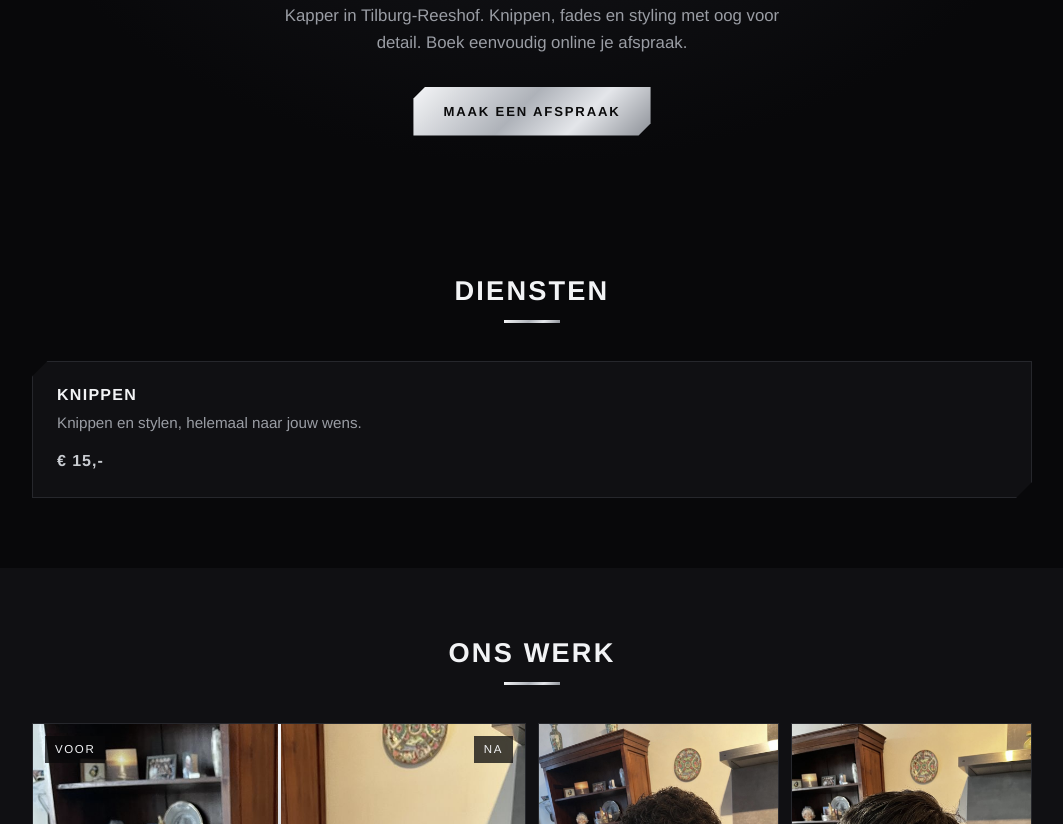
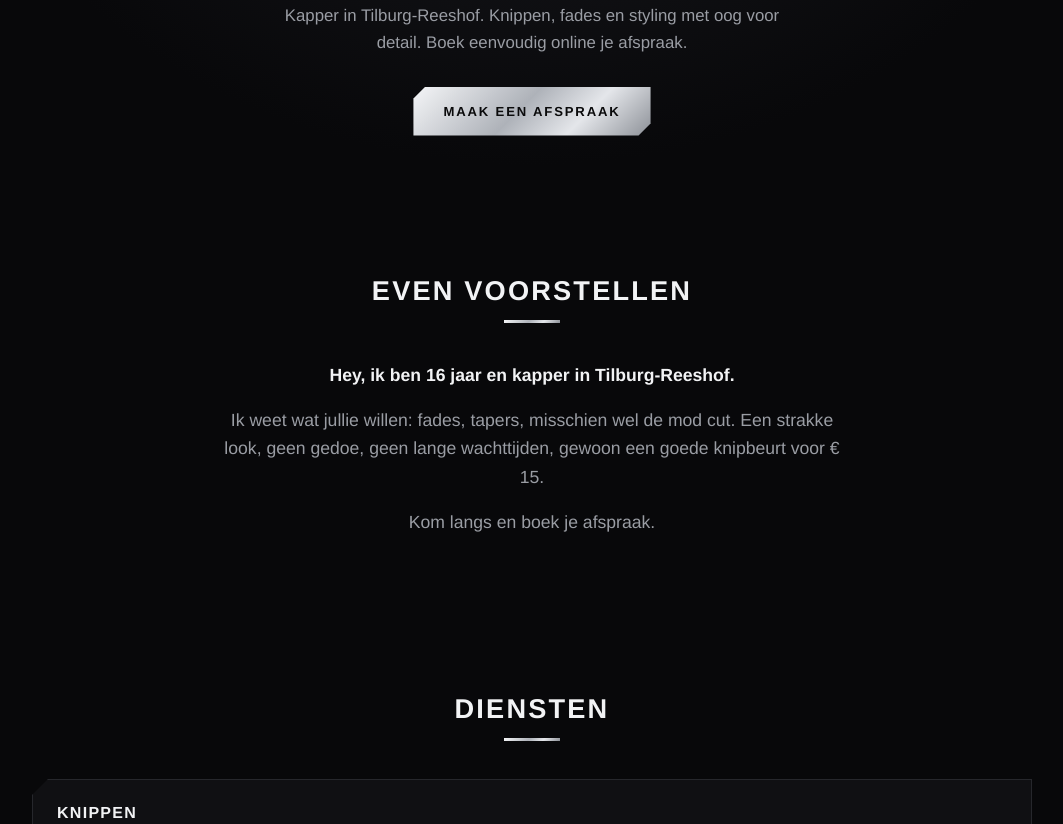
Before and after one commit to guardonekapper/guardonekapper.github.io, a plain HTML site: page index.html in a window 1280 px wide. Shown: the part 589-1413 px from the top of the page, without its empty margins (108-1171 px from the left). Drawn offline with Linux system fonts and the light colour scheme; a script that the page names is missing.

Commit message:
Voorstelblok 'Even voorstellen' toegevoegd
Co-Authored-By: Claude Sonnet 5.5 <noreply@anthropic.com>
Claude-Session: https://claude.ai/code/session_01PbxzG6sVLcguxukQEFBSys

```diff
--- a/index.html
+++ b/index.html
@@ -39,6 +39,9 @@
   .hero h1{font-size:clamp(1.6rem,5vw,2.8rem)}
   .hero p{max-width:520px;margin:0 auto 30px;color:var(--muted);font-size:1.05rem}
 
+  .over{max-width:640px;margin:0 auto;text-align:center}
+  .over p{color:var(--muted);font-size:1.1rem;margin:0 0 1em}
+  .over p strong{color:var(--ink)}
   section{padding:70px 0}
   section h2{font-size:1.7rem;text-align:center;margin-bottom:1.4em}
   section h2::after{content:"";display:block;width:56px;height:3px;margin:14px auto 0;background:var(--metal)}
@@ -105,6 +108,17 @@
       <a class="btn" href="#afspraak">Maak een afspraak</a>
     </div>
   </div>
+
+  <section id="over-mij">
+    <div class="wrap">
+      <h2>Even voorstellen</h2>
+      <div class="over">
+        <p><strong>Hey, ik ben 16 jaar en kapper in Tilburg-Reeshof.</strong></p>
+        <p>Ik weet wat jullie willen: fades, tapers, misschien wel de mod cut. Een strakke look, geen gedoe, geen lange wachttijden, gewoon een goede knipbeurt voor € 15.</p>
+        <p>Kom langs en boek je afspraak.</p>
+      </div>
+    </div>
+  </section>
 
   <section id="diensten">
     <div class="wrap">
```
